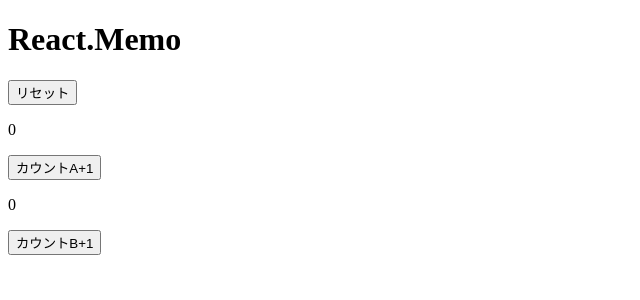
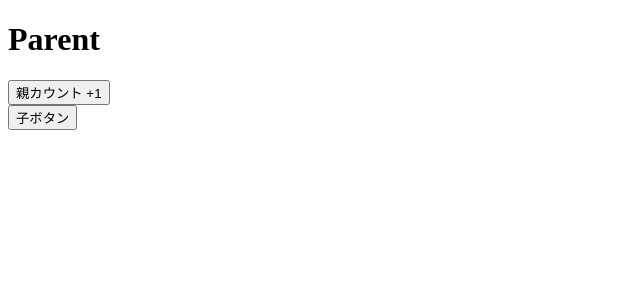
Before and after one commit to nasu-masa/frontend-study, a React (Vite) app in the folder react/react-basics/: page / in a window 1280 px wide. Shown: the top 300 px of the page, without its empty margins (0-640 px from the left). Built offline with nearby package versions, Linux system fonts and the light colour scheme.

Commit message:
Learn and implement useCallback to memoize functions and prevent unnecessary re-renders

```diff
--- a/react/react-basics/src/App.jsx
+++ b/react/react-basics/src/App.jsx
@@ -1,4 +1,4 @@
-import CardLesson from "./components/09-performance/React-memo/Parent";
+import CardLesson from "./components/09-performance/useCallback/Parent";
 
 function App() {
   return <CardLesson />;
--- a/react/react-basics/src/components/09-performance/React-memo/Parent.jsx
+++ b/react/react-basics/src/components/09-performance/React-memo/Parent.jsx
@@ -30,6 +30,6 @@
       <button onClick={handleClickB}>カウントB+1</button>
     </>
   );
-  //関数やオブジェクトは毎回新しい参照になるので、渡すとmemoが効かなくなることがある。memoを使う場合は、関数やオブジェクトを渡すときはuseCallbackやuseMemoを使うこと。
+  //関数やオブジェクトは毎回新しい参照になるので、渡すとmemoが効かなくなることがある。memoを使う場合に、関数やオブジェクトを渡すときはuseCallbackやuseMemoを使うこと。
 };
 export default Parent;
--- a/react/react-basics/src/components/09-performance/useCallback/Parent.jsx
+++ b/react/react-basics/src/components/09-performance/useCallback/Parent.jsx
@@ -0,0 +1,29 @@
+import { useState, useCallback } from "react";
+import Child from "./components/Child";
+
+ //useCallbackは依存配列が変わらない限り同じ関数参照を返す仕組み。
+  //関数の再生成を防ぐことで、React.memoと組み合わせて不要な再レンダリングを防ぐ。
+
+  // 依存配列[]の中身が変わると、再生成される。依存配列の中身が変わらなければ、再生成されない。
+
+const Parent = () => {
+  const [count, setCount] = useState(0);
+
+  console.log("Parent Render");
+
+  const handleClick = useCallback(() => {
+    console.log("click");
+  }, []);
+
+  return (
+    <>
+      <h1>Parent</h1>
+      <button onClick={() => setCount((prev) => prev + 1)}>
+        親カウント +1
+      </button>
+      <Child onClick={handleClick} />
+    </>
+  );
+};
+
+export default Parent;
--- a/react/react-basics/src/components/09-performance/useCallback/components/Child.jsx
+++ b/react/react-basics/src/components/09-performance/useCallback/components/Child.jsx
@@ -0,0 +1,13 @@
+import { memo } from "react";
+
+const Child = memo(({ onClick }) => {
+  console.log("Child Render");
+
+  return (
+    <div>
+      <button onClick={onClick}>子ボタン</button>
+    </div>
+  );
+});
+
+export default Child;
```
